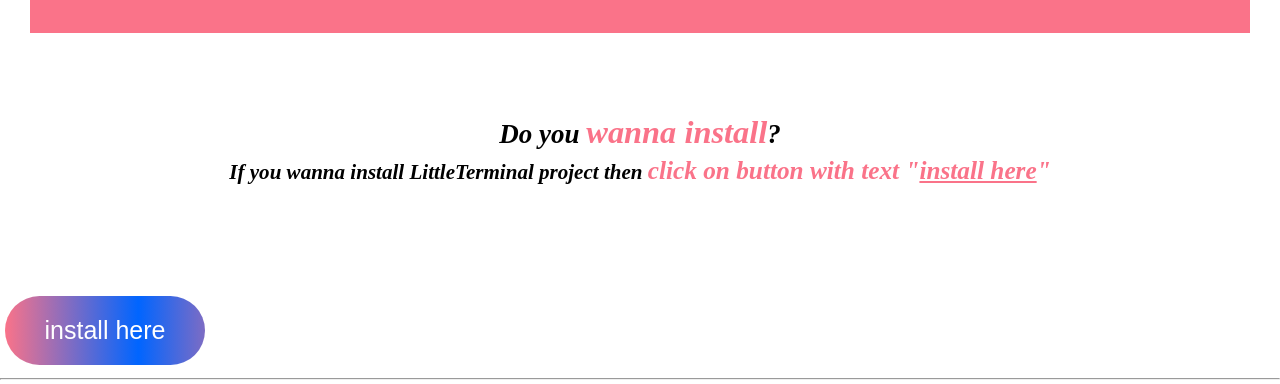
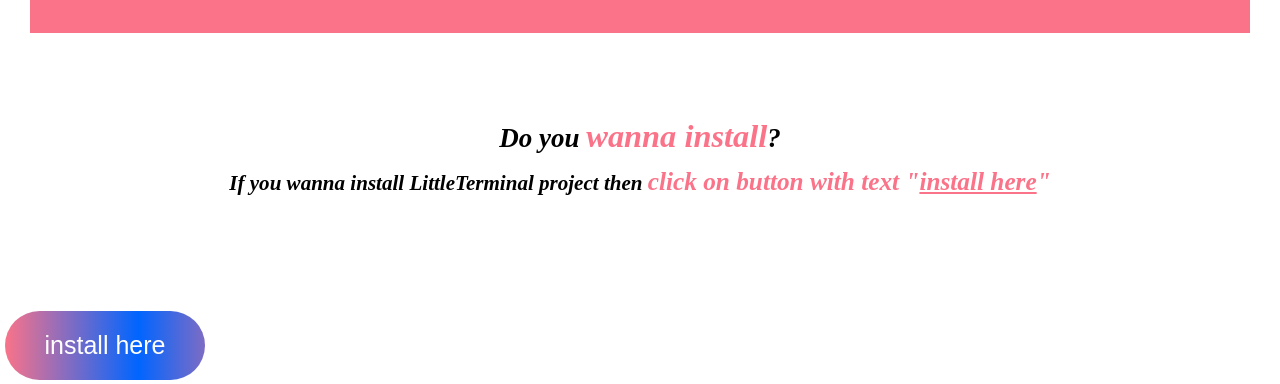
Before and after one commit to vertyx/littleTerminal, a plain HTML site: page index.html in a window 1280 px wide. Shown: the part 1091-1475 px from the top of the page. Drawn offline with Linux system fonts and the light colour scheme; a web font is replaced by a local one.

Commit message:
Update Home-LittleTerminal.css

```diff
--- a/Home-LittleTerminal.css
+++ b/Home-LittleTerminal.css
@@ -202,7 +202,7 @@ nav a:hover {
 
 #instal {
     text-align: center;
-    line-height: 15px;
+    line-height: 22.5px;
     font-style: italic;
     font-size: large;
 }
```
